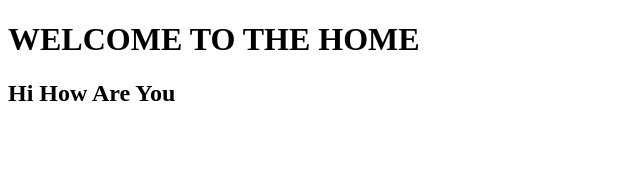
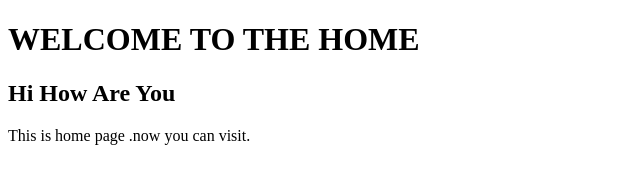
Before and after one commit to HIRUNIk2002/myproject, a plain HTML site: page index.html in a window 1280 px wide. Shown: the whole page, without its empty margins (0-640 px from the left). Drawn offline with Linux system fonts and the light colour scheme.

Commit message:
add new para

```diff
--- a/index.html
+++ b/index.html
@@ -8,5 +8,6 @@
 <body>
     <h1>WELCOME TO THE HOME</h1>
     <h2>Hi How Are You</h2>
+    <p>This is home page .now you can visit.</p>
 </body>
 </html>
```
